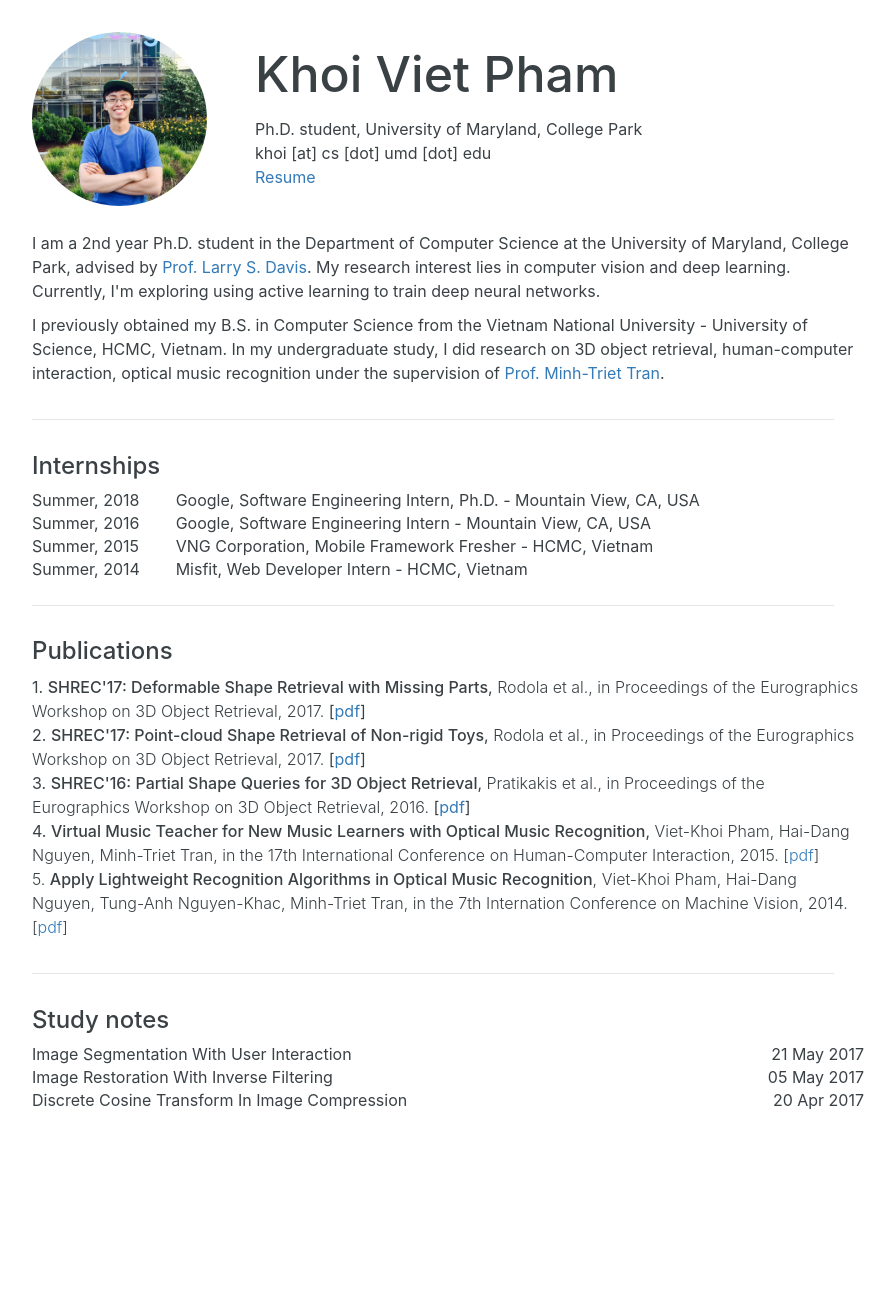
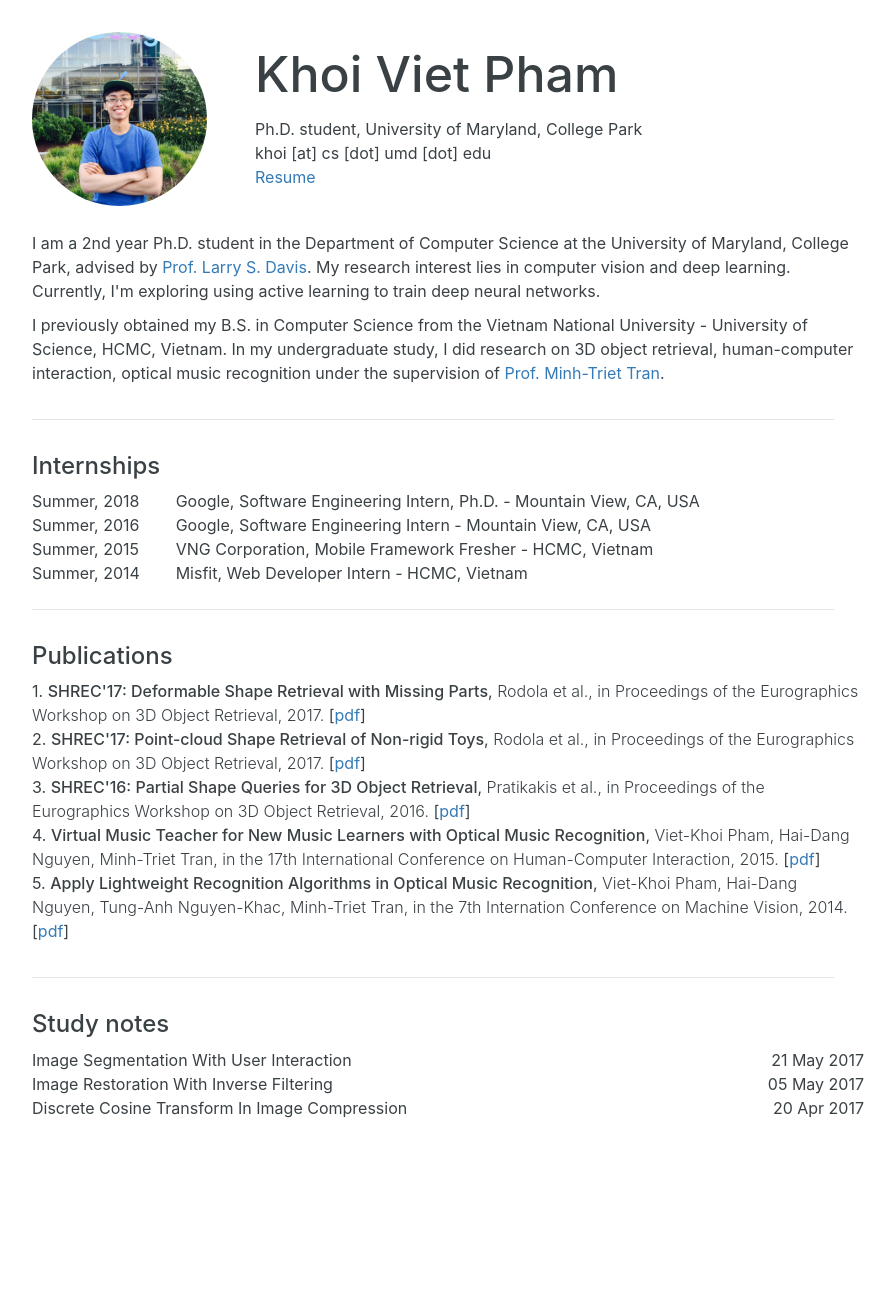
Before and after one commit to vkhoi/vkhoi.github.io, a Jekyll site: the page built from index.html, in a window 1280 px wide. Shown: the whole page, without its empty margins (192-1087 px from the left). Built offline with Jekyll 4.4.1, drawn with Linux system fonts in a browser that asks for light colours; nearby versions of some CDN libraries.

Commit message:
fix style

```diff
--- a/css/main.css
+++ b/css/main.css
@@ -79,6 +79,10 @@ h1 {
 	float: right;
 }
 
+.table-of-contents li a {
+	line-height: 1.5em;
+}
+
 .post-content img {
 	max-width: 80%;
 	margin-bottom: 1.5rem;
--- a/index.html
+++ b/index.html
@@ -1,7 +1,7 @@
 ---
 layout: default
 ---
-<div class="row">
+<div class="row" style="line-height: 1.5em;">
 	<h3 class="font-bold">Internships</h2>
 	<div class="row">
 		<div class="col-sm-2">
@@ -46,7 +46,7 @@ layout: default
 		<br/>
 		3. <span class="font-bold">SHREC'16: Partial Shape Queries for 3D Object Retrieval</span>, <span class="font-light">Pratikakis et al., in Proceedings of the Eurographics Workshop on 3D Object Retrieval, 2016.</span> [<a href="/assets/partial-shape-queries-3d-object-retrieval.pdf">pdf</a>]
 		<br/>
-		4. <span class="font-bold">Virtual Music Teacher for New Music Learners with Optical Music Recognition</span>, <span class="font-light">Viet-Khoi Pham, Hai-Dang Nguyen, Minh-Triet Tran, in the 17th International Conference on Human-Computer Interaction, 2015.<span class="font-light"> [<a href="/assets/virtual-music-teacher.pdf">pdf</a>]
+		4. <span class="font-bold">Virtual Music Teacher for New Music Learners with Optical Music Recognition</span>, <span class="font-light">Viet-Khoi Pham, Hai-Dang Nguyen, Minh-Triet Tran, in the 17th International Conference on Human-Computer Interaction, 2015.</span> [<a href="/assets/virtual-music-teacher.pdf">pdf</a>]
 		<br/>
 		5. <span class="font-bold">Apply Lightweight Recognition Algorithms in Optical Music Recognition</span>, <span class="font-light">Viet-Khoi Pham, Hai-Dang Nguyen, Tung-Anh Nguyen-Khac, Minh-Triet Tran, in the 7th Internation Conference on Machine Vision, 2014.</span> [<a href="/assets/apply-lightweight-omr.pdf">pdf</a>]
 	</p>
```
